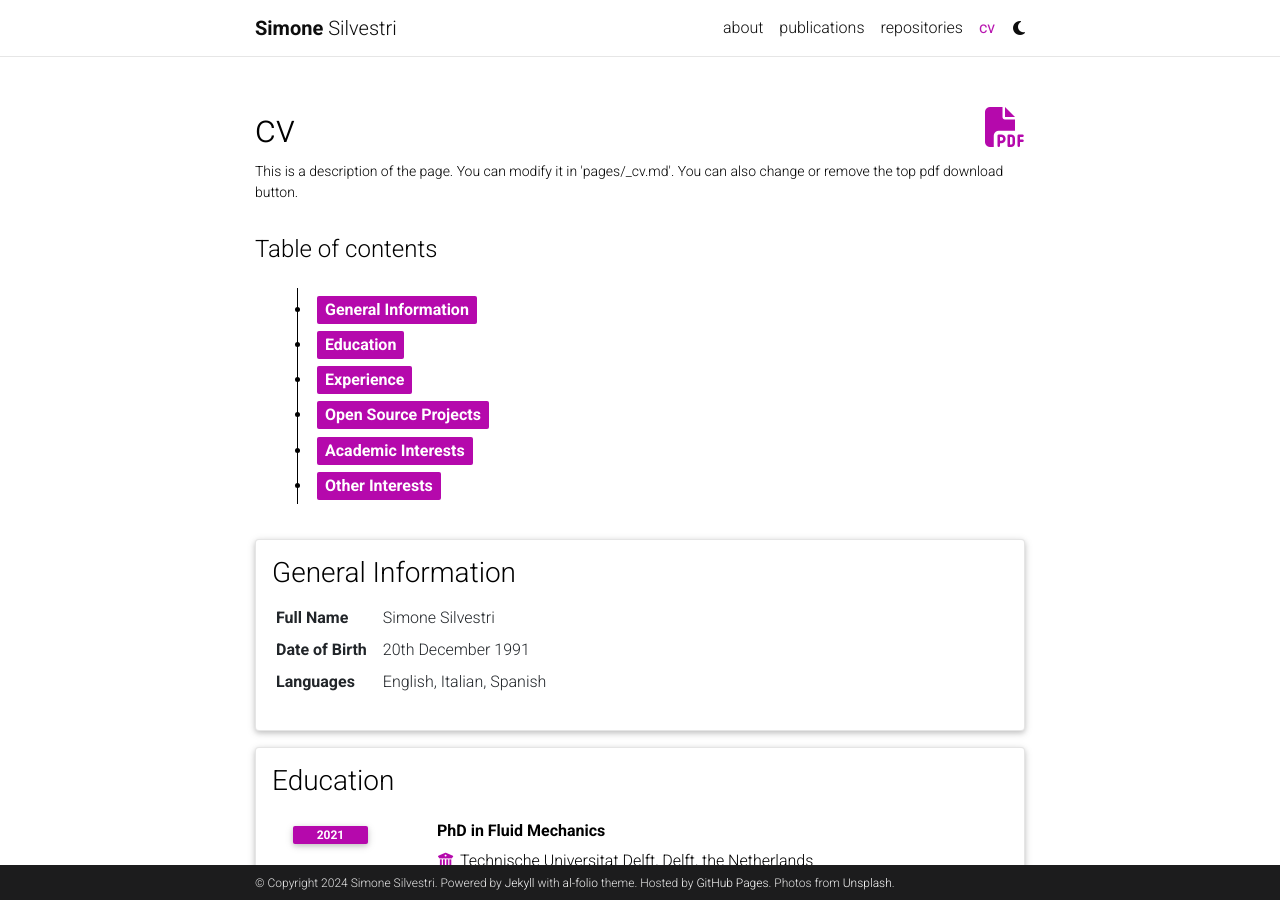
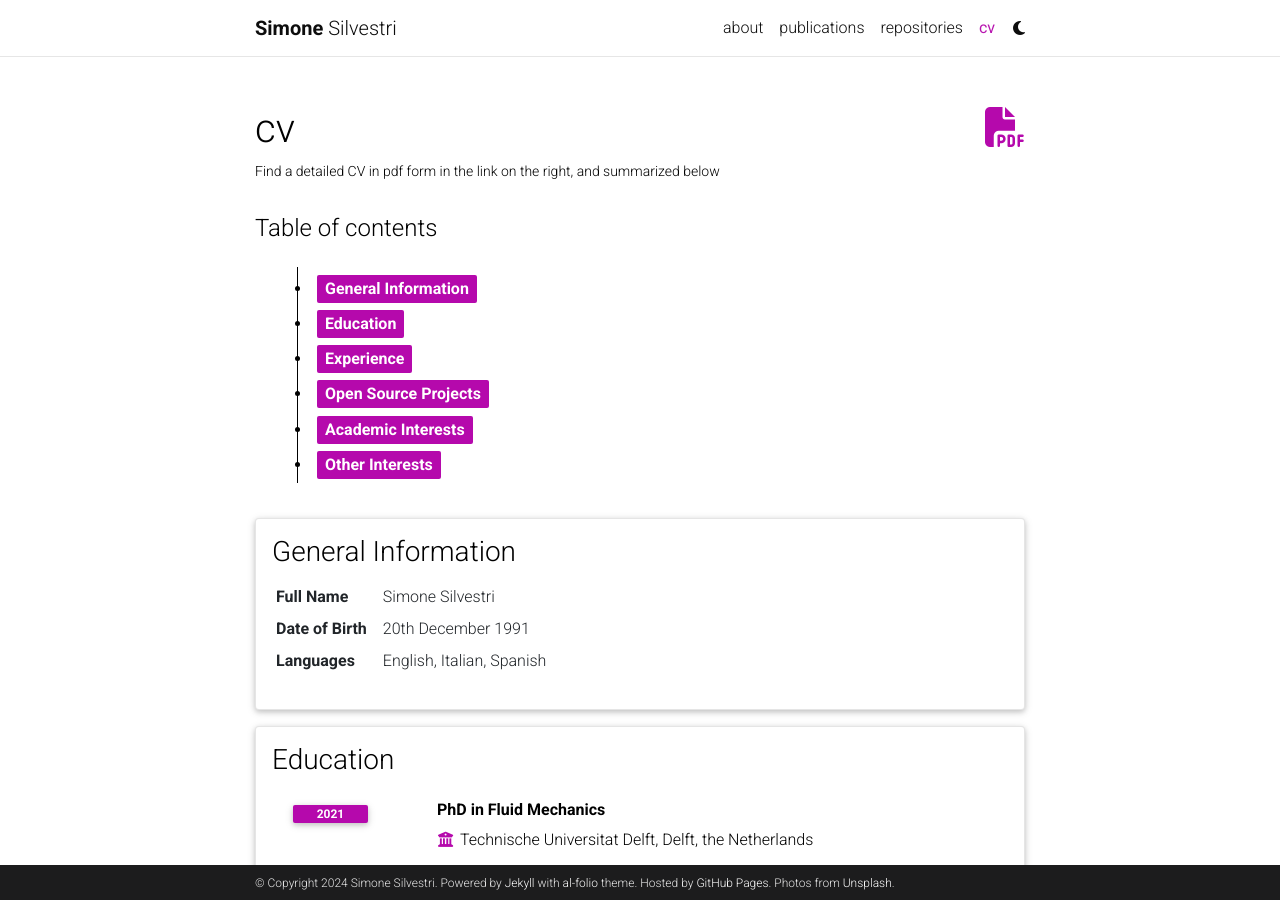
Before and after one commit to simone-silvestri/simone-silvestri.github.io, a Jekyll site: the page built from _pages/cv.md, in a window 1280 px wide and 900 px high. Built offline with Jekyll 4.4.1, drawn with Linux system fonts in a browser that asks for light colours; full-size pictures stand in for the smaller copies a plugin makes; comment, search, counter and statistics services are not loaded; a style sheet for code colours, icons or effects is not loaded.

Commit message:
strip down more stuff

```diff
--- a/_bibliography/papers.bib
+++ b/_bibliography/papers.bib
@@ -70,7 +70,8 @@
   pages = {e2023MS004130},
   keywords = {numerical modeling, mesoscale ocean turbulence, eddy-permitting simulations},
   doi = {https://doi.org/10.1029/2023MS004130},
-  year = {2024}
+  year = {2024},
+  pdf = {art-james-24.pdf}
 }
 
 @misc{silvestri2023oceananigansjl,
--- a/_config.yml
+++ b/_config.yml
@@ -177,15 +177,15 @@
     output: true
     permalink: /projects/:path/
 
-announcements:
-  enabled: true
-  scrollable: true # adds a vertical scroll bar if there are more than 3 news items
-  limit: 5 # leave blank to include all the news in the `_news` folder
+# announcements:
+#   enabled: true
+#   scrollable: true # adds a vertical scroll bar if there are more than 3 news items
+#   limit: 5 # leave blank to include all the news in the `_news` folder
 
-latest_posts:
-  enabled: true
-  scrollable: true # adds a vertical scroll bar if there are more than 3 new posts items
-  limit: 3 # leave blank to include all the blog posts
+# latest_posts:
+#   enabled: true
+#   scrollable: true # adds a vertical scroll bar if there are more than 3 new posts items
+#   limit: 3 # leave blank to include all the blog posts
 
 # -----------------------------------------------------------------------------
 # Jekyll settings
--- a/_pages/cv.md
+++ b/_pages/cv.md
@@ -4,6 +4,6 @@
 title: cv
 nav: true
 nav_order: 4
-cv_pdf: example_pdf.pdf
-description: This is a description of the page. You can modify it in 'pages/_cv.md'. You can also change or remove the top pdf download button.
+cv_pdf: CV_Simone_Silvestri.pdf
+description: Find a detailed CV in pdf form in the link on the right, and summarized below
 ---
```
Also changed, not shown: _pages/about.md (+3 -5 lines), 3 other files.
